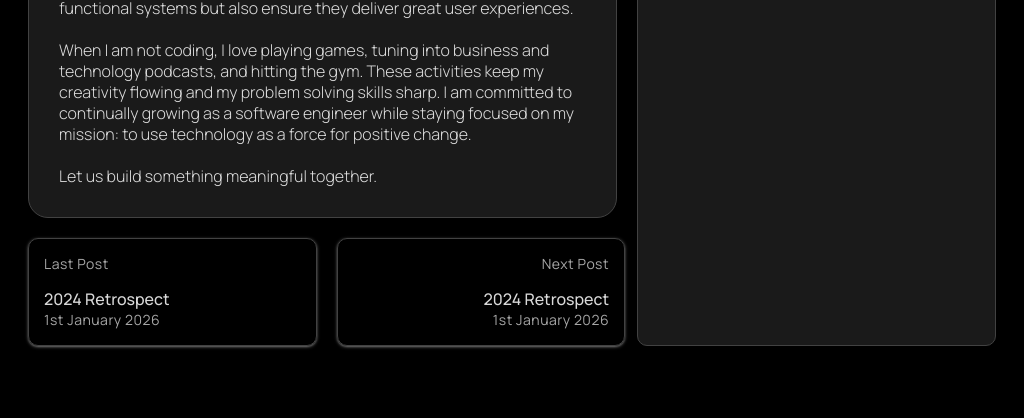
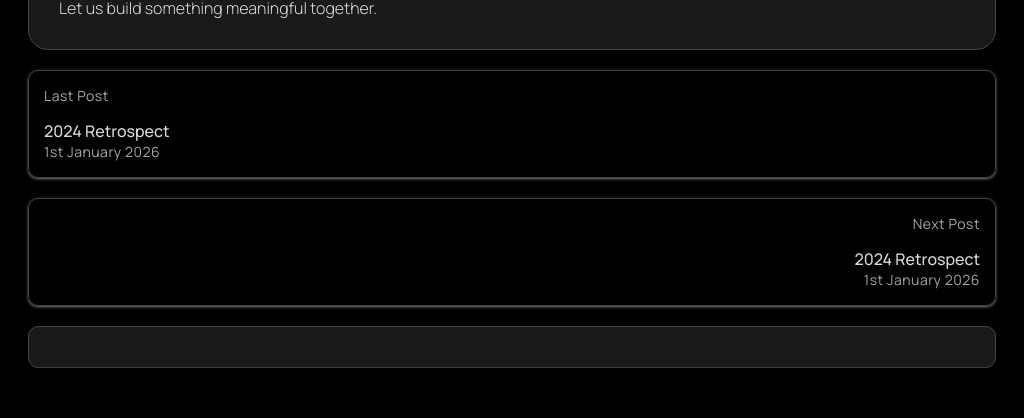
Before and after one commit to biolafrica/Portfolio-user, a Next.js app: page /blog/1 in a window 1024 px wide. Shown: the part 993-1411 px from the top of the page. Built offline with nearby package versions, Linux system fonts and the light colour scheme.

Commit message:
implemented utterances for blog comment

```diff
--- a/app/blog/[id]/page.js
+++ b/app/blog/[id]/page.js
@@ -1,3 +1,5 @@
+import Utterances from "@/app/components/common/utterances"
+
 export default function SelectedBlog(){
   return(
     < div className="selected-blog-cont">
@@ -60,10 +62,11 @@ export default function SelectedBlog(){
           </div>
 
         </div>
+
       </div>
 
       <div className="blog-comment-cont">
-        <h4>Comments</h4>
+        <Utterances/>
 
       </div>
     </div>
--- /dev/null
+++ b/app/components/common/utterances.js
@@ -0,0 +1,28 @@
+"use client"
+
+import { useEffect } from "react";
+import { usePathname } from "next/navigation";
+
+export default function Utterances() {
+  const pathname = usePathname();
+
+  useEffect(() => {
+    const container = document.getElementById("utterances-container");
+
+    while (container.firstChild) {
+      container.removeChild(container.firstChild);
+    }
+
+    const script = document.createElement("script");
+    script.src = "https://utteranc.es/client.js";
+    script.setAttribute("repo", "biolafrica/abiodun-portfolio");
+    script.setAttribute("issue-term", "url");
+    script.setAttribute("theme", "github-dark");
+    script.setAttribute("crossorigin", "anonymous");
+    script.async = true;
+
+    container.appendChild(script);
+  }, [pathname]);
+
+  return <div id="utterances-container" />;
+}
--- a/app/globals.css
+++ b/app/globals.css
@@ -837,6 +837,26 @@ nav{
 
   }
 
+  .selected-blog-cont {
+    display: flex;
+    flex-direction: column;
+    gap: 20px;
+  }
+
+  .blog-comment-cont,
+  .blog-content-cont,
+  .blog-content-footer,
+  .last-post-cont,
+  .next-post-cont {
+    width: 100%;
+    box-sizing: border-box;
+  }
+
+  .blog-content-footer {
+    display: flex;
+    flex-direction: column;
+  }
+
 }
 
 @media(max-width:768px) {
```
Also changed, not shown: app/not-found.js (added, +11 -0 lines).
